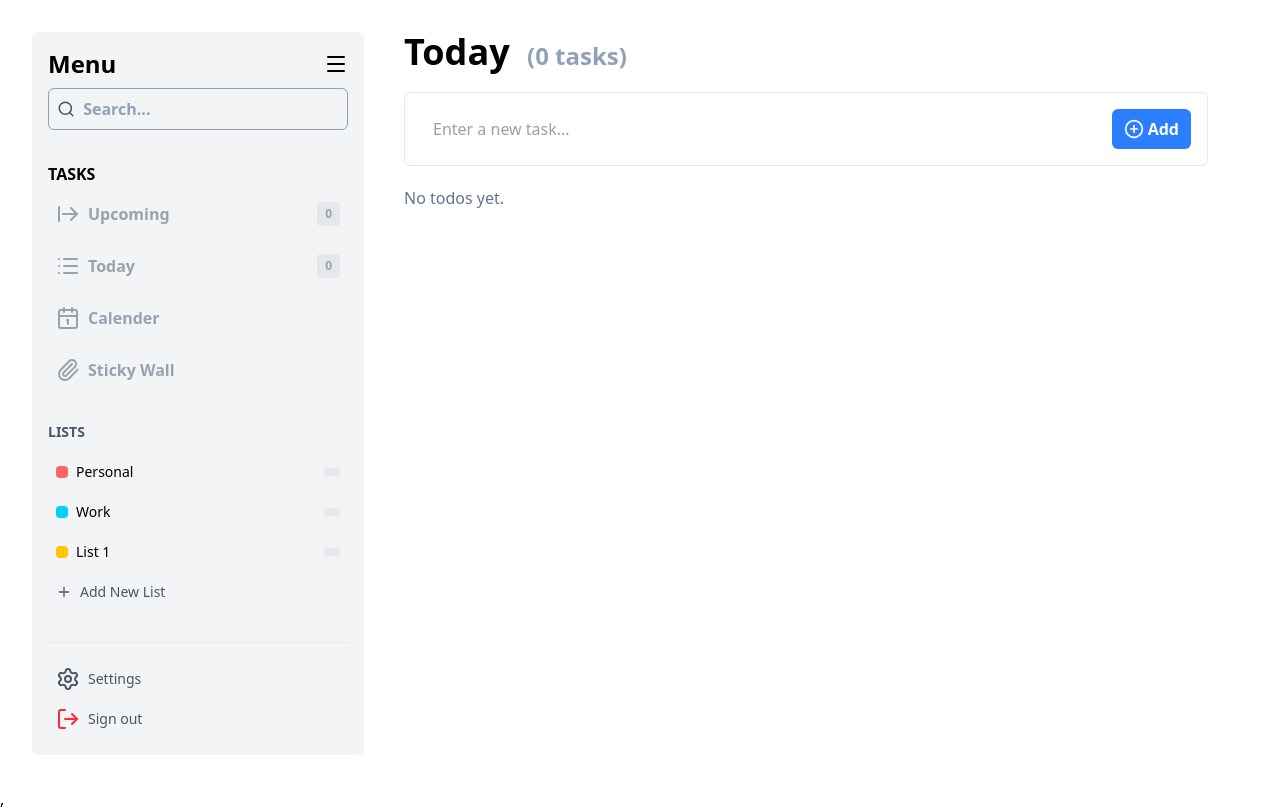
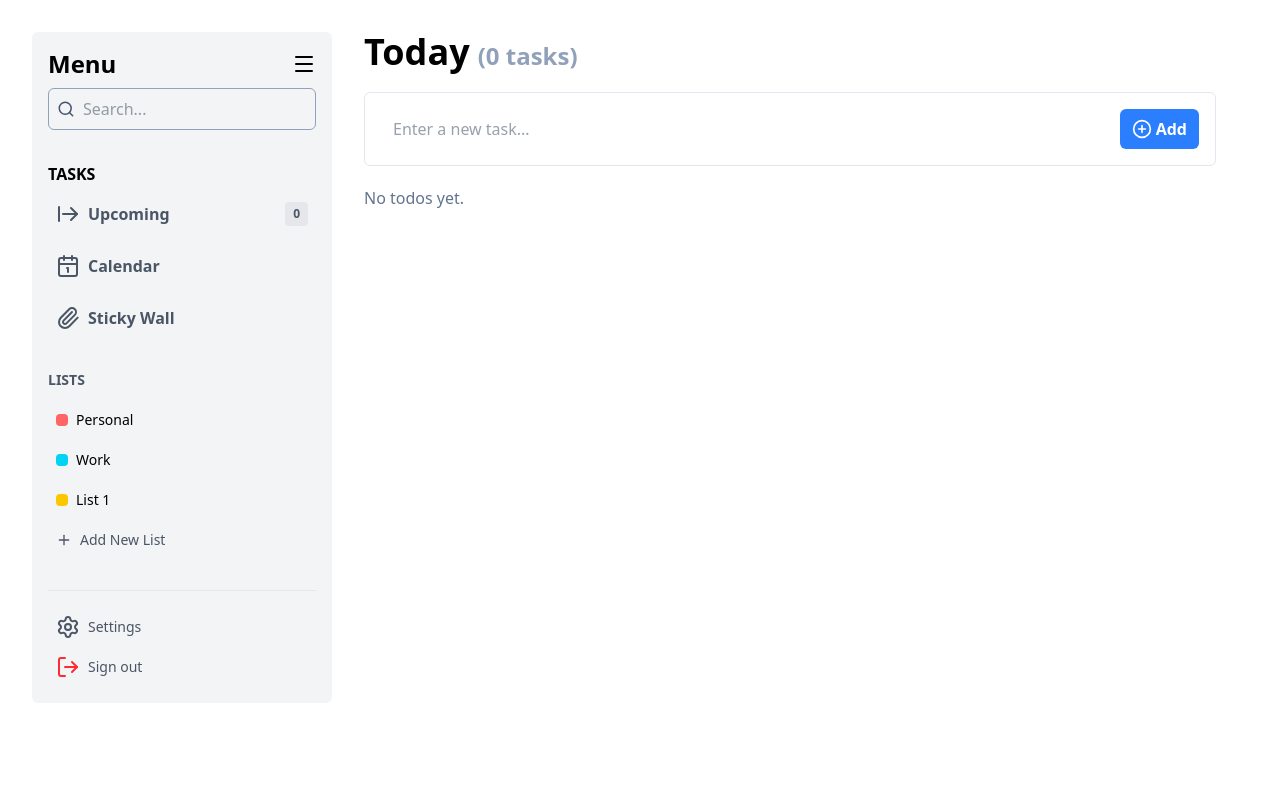
Before and after one commit to easinahmed/Todo-App-V2, a React (Vite) app: page / in a window 1280 px wide. Both pictures are taken after a click on the icon 44 px from the left and 44 px from the top of the page. Built offline with nearby package versions, Linux system fonts and the light colour scheme.

Commit message:
Bugs Fixed

```diff
--- a/package.json
+++ b/package.json
@@ -22,6 +22,7 @@
     "react-dom": "^19.1.1",
     "react-redux": "^9.2.0",
     "react-router": "^7.9.4",
+    "react-router-dom": "^7.9.4",
     "tailwind-merge": "^3.3.1",
     "tailwindcss": "^4.1.14"
   },
--- a/src/App.jsx
+++ b/src/App.jsx
@@ -1,19 +1,15 @@
-import { createBrowserRouter } from "react-router";
-import { RouterProvider } from "react-router/dom";
+import { createBrowserRouter, RouterProvider } from "react-router-dom";
 import Home from "./page/Home";
-
-const App = () => {
 
 const router = createBrowserRouter([
   {
     path: "/",
-    element: < Home/>,
+    element: <Home />,
   },
 ]);
 
-  return (
-    <RouterProvider router={router} />
-  )
-}
+const App = () => {
+  return <RouterProvider router={router} />;
+};
 
-export default App
+export default App;
--- a/src/components/CreateTodo.jsx
+++ b/src/components/CreateTodo.jsx
@@ -4,13 +4,11 @@ import { useDispatch } from "react-redux";
 import { addTodo } from "../features/todo/todoSlice";
 
 const CreateTodo = () => {
-  // Access todos from store if needed later; currently not used here
-  // const { todos: todo } = useSelector((state) => state.todo);
   const dispatch = useDispatch();
 
   const [message, setMessage] = useState("");
   const [newTodo, setNewTodo] = useState({
-    id: Date.now(), // unique ID by default
+    id: Date.now(),
     text: "",
     isEdit: false,
     isComplete: false,
@@ -29,29 +27,27 @@ const CreateTodo = () => {
       return;
     }
 
-    // ✅ Dispatch new todo
     dispatch(addTodo({ ...newTodo, id: Date.now() }));
 
-    // Reset input and message
-    setNewTodo({ ...newTodo, text: "" });
+    setNewTodo({
+      id: Date.now(),
+      text: "",
+      isEdit: false,
+      isComplete: false,
+    });
     setMessage("");
   };
 
-  // keep todo available if needed for counts; avoid console logging in production
-
   return (
     <div className="w-full p-4 border border-slate-200 rounded-md hover:border-slate-400 transition space-y-3">
-      {/* Input + Button */}
       <div className="flex items-center gap-2">
         <input
           type="text"
           value={newTodo.text}
-          onChange={(e) =>
-            setNewTodo({ ...newTodo, text: e.target.value })
-          }
-          onKeyDown={(e) => e.key === "Enter" && handleAddTodo()} // ✅ press Enter to add
+          onChange={(e) => setNewTodo({ ...newTodo, text: e.target.value })}
+          onKeyDown={(e) => e.key === "Enter" && handleAddTodo()}
           placeholder="Enter a new task..."
-          className="w-full px-3 py-2  rounded-md outline-none focus:outline-none transition text-slate-700"
+          className="w-full px-3 py-2 rounded-md outline-none text-slate-700"
         />
 
         <button
@@ -63,12 +59,7 @@ const CreateTodo = () => {
         </button>
       </div>
 
-      {/* Validation Message */}
-      {message && (
-        <p className="text-red-500 text-sm font-medium">{message}</p>
-      )}
-
-
+      {message && <p className="text-red-500 text-sm font-medium">{message}</p>}
     </div>
   );
 };
--- a/src/components/DetailedTodo.jsx
+++ b/src/components/DetailedTodo.jsx
@@ -1,15 +1,15 @@
 import { useSelector, useDispatch } from "react-redux"
-import { clearSelectedTodo } from "../features/todo/todoSlice"
+import { clearSelectedTodo, removeTodo, isEdit } from "../features/todo/todoSlice"
 import { X } from "lucide-react"
 
 const DetailedTodo = () => {
   const dispatch = useDispatch()
   const { selectedTodo } = useSelector(state => state.todo)
 
-  if (!selectedTodo) return null // কিছু না সিলেক্ট করলে aside দেখাবে না
+  if (!selectedTodo) return null
 
   return (
-    <aside className="w-[300px] bg-gray-100 rounded-md p-4 transition-all shadow">
+    <aside className="w-[300px] bg-gray-100 rounded-md p-4 shadow transition-all">
       <div className="flex justify-between items-center mb-4">
         <h2 className="font-bold text-xl">Task Details</h2>
         <button
@@ -34,14 +34,24 @@ const DetailedTodo = () => {
             <span className="text-yellow-600 font-medium">Pending</span>
           )}
         </p>
+      </div>
 
-        {selectedTodo.description && (
-          <p>
-            <span className="font-semibold">Description:</span>{" "}
-            {selectedTodo.description}
-          </p>
-        )}
-      </div>
+      <button
+        onClick={() => dispatch(isEdit(selectedTodo.id))}
+        className="mt-4 w-full bg-blue-500 text-white p-2 rounded-md hover:bg-blue-600 transition"
+      >
+        Edit Task
+      </button>
+
+      <button
+        onClick={() => {
+          dispatch(removeTodo(selectedTodo.id))
+          dispatch(clearSelectedTodo())
+        }}
+        className="mt-2 w-full bg-red-500 text-white p-2 rounded-md hover:bg-red-600 transition"
+      >
+        Delete Task
+      </button>
     </aside>
   )
 }
--- a/src/components/DisplayTodo.jsx
+++ b/src/components/DisplayTodo.jsx
@@ -1,17 +1,15 @@
 import React from 'react'
 import TodoList from './TodoList'
-import { useDispatch, useSelector } from 'react-redux'
-import { setSelectedTodo } from '../features/todo/todoSlice'
+import { useSelector } from 'react-redux'
 
 const DisplayTodo = () => {
   const { todos } = useSelector((state) => state.todo)
-  const dispatch = useDispatch()
 
   return (
-    <div onClick={()=>dispatch(setSelectedTodo(todos))}>
+    <div>
       {todos.length === 0 && <p className='text-slate-500'>No todos yet.</p>}
       {todos.map((t) => (
-        <TodoList key={t.id}  todo={t} />
+        <TodoList key={t.id} todo={t} />
       ))}
     </div>
   )
--- a/src/components/Menu.jsx
+++ b/src/components/Menu.jsx
@@ -5,7 +5,6 @@ import { useSelector } from 'react-redux'
 const Menu = ({ onClose }) => {
   const { todos } = useSelector((state) => state.todo)
   const todayCount = todos.filter(t => !t.isComplete).length
-    const upcomingCount = todos.filter(t => !t.isComplete && t.dueDate > new Date()).length
 
   const customLists = [
     { name: 'Personal', color: 'bg-red-400' },
@@ -13,51 +12,40 @@ const Menu = ({ onClose }) => {
     { name: 'List 1', color: 'bg-yellow-400' },
   ];
 
+  return (
+    <div className='bg-gray-100 rounded-md p-4 w-[300px]'>
+      <h2 className='font-bold text-2xl flex items-center justify-between'>
+        Menu <span onClick={onClose}><MenuIcon /></span>
+      </h2>
 
-
-
-
-    return (
-        <div className='bg-gray-100  rounded-md p-4'>
-            <h2 className='w-[300px] font-bold text-2xl flex items-center justify-between'>Menu <span onClick={onClose}><MenuIcon /></span></h2>
-            <div className="w-full flex items-center gap-2 p-2 my-2 border rounded-md font-semibold border-slate-400 focus-within:border-blue-500 transition">
+      <div className="flex items-center gap-2 p-2 my-2 border rounded-md border-slate-400">
         <Search className="text-slate-600 w-5 h-5" />
         <input
           type="search"
           placeholder="Search..."
-                    className="w-full outline-none bg-transparent text-slate-700 placeholder:text-slate-400"
+          className="w-full outline-none bg-transparent text-slate-700"
         />
       </div>
 
       <p className='font-semibold mt-8'>TASKS</p>
-            <div className='mt-2  text-gray-400 space-y-3 font-semibold'>
-                <div className='flex items-center hover:bg-gray-200 p-2 rounded-md justify-between'>
+      <div className='mt-2 text-gray-600 space-y-3 font-semibold'>
+        <div className='flex items-center justify-between hover:bg-gray-200 p-2 rounded-md'>
           <p className='flex items-center gap-2'><ArrowRightFromLine />Upcoming</p>
-                    <span className="text-xs bg-gray-200 px-2 py-1 rounded">{upcomingCount}</span>
-                </div>
-                <div className='flex items-center hover:bg-gray-200 p-2 rounded-md justify-between'>
-                    <p className='flex items-center gap-2'><List />Today</p>
           <span className="text-xs bg-gray-200 px-2 py-1 rounded">{todayCount}</span>
         </div>
-                <div className='flex items-center hover:bg-gray-200 p-2 rounded-md gap-2'><Calendar1Icon /><p>Calender</p> </div>
-                <div className='flex items-center hover:bg-gray-200 p-2 rounded-md gap-2'><Paperclip /><p>Sticky Wall</p> </div>
+        <div className='flex items-center hover:bg-gray-200 p-2 rounded-md gap-2'><Calendar1Icon /><p>Calendar</p></div>
+        <div className='flex items-center hover:bg-gray-200 p-2 rounded-md gap-2'><Paperclip /><p>Sticky Wall</p></div>
       </div>
-
 
       <div className="mb-8 mt-8">
         <h3 className="text-sm font-semibold text-gray-600 mb-3">LISTS</h3>
         {customLists.map(list => (
-                    <button
-                        key={list.name}
-                        // onClick={() => setActiveList(list.name)}
-                        className={`w-full flex items-center justify-between p-2 rounded-lg mb-1 transition-colors `}
-                    >
+          <div key={list.name} className={`flex items-center justify-between p-2 rounded-lg mb-1`}>
             <div className="flex items-center gap-2">
               <div className={`w-3 h-3 rounded ${list.color}`}></div>
               <span className="text-sm font-medium">{list.name}</span>
             </div>
-                        <span className="text-xs bg-gray-200 px-2 py-1 rounded">{}</span>
-                    </button>
+          </div>
         ))}
         <button className="w-full flex items-center gap-2 p-2 text-sm text-gray-600 hover:text-gray-900">
           <Plus className="w-4 h-4" /> Add New List
@@ -66,21 +54,13 @@ const Menu = ({ onClose }) => {
 
       <div className="border-t border-gray-200 pt-4">
         <button className="w-full flex items-center gap-2 p-2 text-sm text-gray-600 hover:text-gray-900">
-                    <Settings/> Settings
+          <Settings /> Settings
         </button>
         <button className="w-full flex items-center gap-2 p-2 text-sm text-gray-600 hover:text-gray-900">
-                    <LogOut className='text-red-500'/> Sign out
+          <LogOut className='text-red-500' /> Sign out
         </button>
       </div>
-
-
-
-
     </div>
-
-
-
-
   )
 }
 
--- a/src/components/TodoList.jsx
+++ b/src/components/TodoList.jsx
@@ -6,13 +6,11 @@ const TodoList = ({ todo }) => {
   const dispatch = useDispatch()
 
   const handleComplete = (e) => {
-    e.stopPropagation(); // Prevent todo selection when toggling complete
-    if (!todo) return;
+    e.stopPropagation()
     dispatch(completeTodo(todo.id))
   }
 
   const handleClick = () => {
-    if (!todo) return;
     dispatch(setSelectedTodo(todo))
   }
 
@@ -25,16 +23,14 @@ const TodoList = ({ todo }) => {
         type='checkbox'
         checked={todo?.isComplete}
         onChange={handleComplete}
-        className='w-5 h-5 focus:border-none focus:outline-none border-none'
+        className='w-5 h-5 cursor-pointer'
       />
 
       <div className='text-lg'>
         {todo?.isComplete ? <del>{todo?.text}</del> : todo?.text}
       </div>
 
-      <div className='flex items-center gap-2'>
-        <ArrowRight className='text-slate-400 font-bold' />
-      </div>
+      <ArrowRight className='text-slate-400' />
     </div>
   )
 }
--- a/src/features/todo/todoSlice.js
+++ b/src/features/todo/todoSlice.js
@@ -13,36 +13,23 @@ export const todoSlice = createSlice({
       state.todos.push(action.payload)
       localStorage.setItem("todos", JSON.stringify(state.todos))
     },
+
     removeTodo: (state, action) => {
       state.todos = state.todos.filter(todo => todo.id !== action.payload)
       localStorage.setItem("todos", JSON.stringify(state.todos))
     },
+
     completeTodo: (state, action) => {
-      const updated = state.todos.map((t) => {
-        if (t.id === action.payload) {
-          return { ...t, isComplete: !t.isComplete }
-        }
-        return t
-      })
-
-      state.todos = updated
-
-      // ✅ Update selectedTodo if it’s the same one
-      if (state.selectedTodo && state.selectedTodo.id === action.payload) {
-        const updatedSelected = updated.find(t => t.id === action.payload)
-        state.selectedTodo = updatedSelected
-      }
-
+      state.todos = state.todos.map(todo =>
+        todo.id === action.payload ? { ...todo, isComplete: !todo.isComplete } : todo
+      )
       localStorage.setItem("todos", JSON.stringify(state.todos))
     },
 
     isEdit: (state, action) => {
-      const editTodo = state.todos.map((t) => {
-        if (t.id === action.payload) t.isEdit = !t.isEdit;
-        return t;
-
-      })
-      state.todos = editTodo;
+      state.todos = state.todos.map(todo =>
+        todo.id === action.payload ? { ...todo, isEdit: !todo.isEdit } : todo
+      )
       localStorage.setItem("todos", JSON.stringify(state.todos))
     },
 
@@ -50,16 +37,19 @@ export const todoSlice = createSlice({
       state.selectedTodo = action.payload
     },
 
-
     clearSelectedTodo: (state) => {
       state.selectedTodo = null
-    }
-
-
+    },
   },
 })
 
-// Action creators are generated for each case reducer function
-export const { addTodo, removeTodo, isEdit, completeTodo, setSelectedTodo, clearSelectedTodo } = todoSlice.actions
+export const {
+  addTodo,
+  removeTodo,
+  isEdit,
+  completeTodo,
+  setSelectedTodo,
+  clearSelectedTodo
+} = todoSlice.actions
 
 export default todoSlice.reducer
--- a/src/main.jsx
+++ b/src/main.jsx
@@ -7,8 +7,8 @@ import App from './App.jsx'
 
 createRoot(document.getElementById('root')).render(
   <StrictMode>
-     <Provider store={store}>
+    <Provider store={store}>
       <App />
-    </Provider>,
-  </StrictMode>,
+    </Provider>
+  </StrictMode>
 )
--- a/src/page/Home.jsx
+++ b/src/page/Home.jsx
@@ -3,31 +3,40 @@ import { MenuIcon } from 'lucide-react'
 import Menu from '../components/Menu'
 import CreateTodo from '../components/CreateTodo'
 import DisplayTodo from '../components/DisplayTodo'
+import DetailedTodo from '../components/DetailedTodo'
 import { useSelector } from 'react-redux'
-import DetailedTodo from '../components/DetailedTodo'
 
 const Home = () => {
-    const [isOpen, setIsOpen] = useState(false)
-    const { selectedTodo, todos } = useSelector((state) => state.todo)
+  const [isOpen, setIsOpen] = useState(false)
+  const { selectedTodo, todos } = useSelector((state) => state.todo)
 
   return (
-    <div className='container mx-auto grid grid-cols-[auto_1fr_auto] items-start gap-10 p-8'>
+    <div className="container mx-auto grid grid-cols-[auto_1fr_auto] items-start gap-8 p-8">
+      {/* Sidebar / Menu */}
+      <div>
+        {!isOpen && (
+          <MenuIcon
+            className="cursor-pointer hover:text-blue-600 transition"
+            onClick={() => setIsOpen(true)}
+          />
+        )}
+        {isOpen && <Menu onClose={() => setIsOpen(false)} />}
+      </div>
 
-        <span className='transition-all '>
-        {!isOpen && <MenuIcon onClick={()=>setIsOpen(true)}/>}
+      {/* Main */}
+      <main className="space-y-5 w-full">
+        <h1 className="text-4xl font-bold">
+          Today
+          <span className="text-slate-400 text-2xl ml-2">
+            ({todos.filter(t => !t.isComplete).length} tasks)
+          </span>
+        </h1>
+        <CreateTodo />
+        <DisplayTodo />
+      </main>
 
-        {isOpen && <Menu onClose={()=>setIsOpen(false)} />}
-
-        </span>
-
-        <main className=' space-y-5 w-full '>
-          <h1 className='text-4xl font-bold'>Today <span className="text-slate-400 text-2xl ml-2">({todos.filter(t => !t.isComplete).length} tasks)</span></h1>
-            <CreateTodo/>
-            <DisplayTodo/>
-        </main>
-
-       { selectedTodo && <DetailedTodo/>}
-
+      {/* Detail panel */}
+      {selectedTodo && <DetailedTodo />}
     </div>
   )
 }
```
Also changed, not shown: 1 other file (tests, documents, lock files or other folders). Lines whose indentation alone changed are shown as unchanged.
